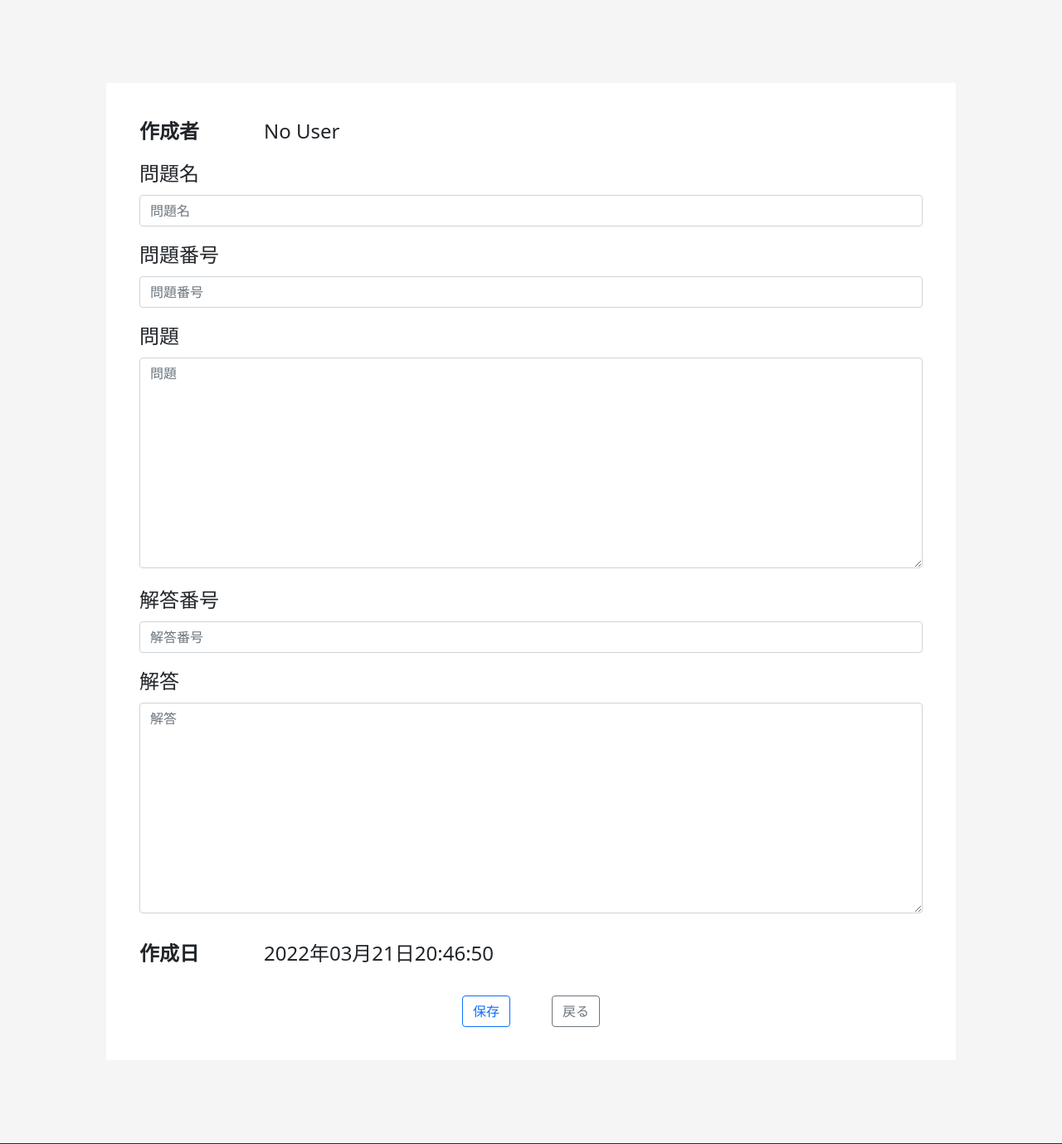
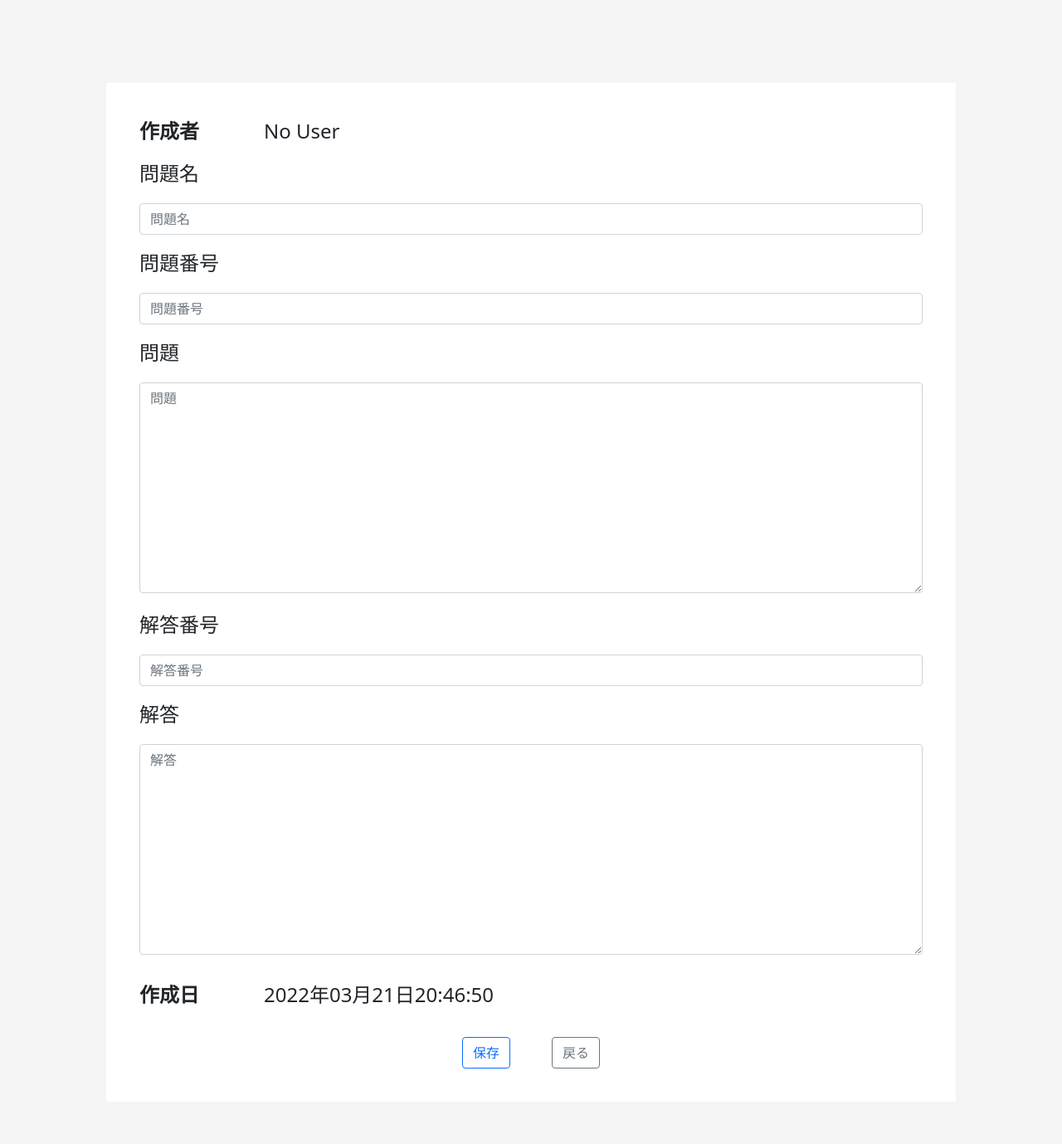
Before and after one commit to sougo0811/LocaRoot, a Django app: page /question/new/ in a window 1280 px wide. Shown: the part 80-1459 px from the top of the page at 83% size. Run offline with Django 4.2, Linux system fonts and the light colour scheme; some libraries are stand-ins or nearby versions.

Commit message:
first commit

```diff
--- a/LR_Web/locaroot/static/css/question_detail.css
+++ b/LR_Web/locaroot/static/css/question_detail.css
@@ -55,6 +55,10 @@
     flex: 0 0 auto;
     width: 80%;
   }
+}
+
+.form-control{
+  margin-top: 10px;
 }
 
 .author{
```
